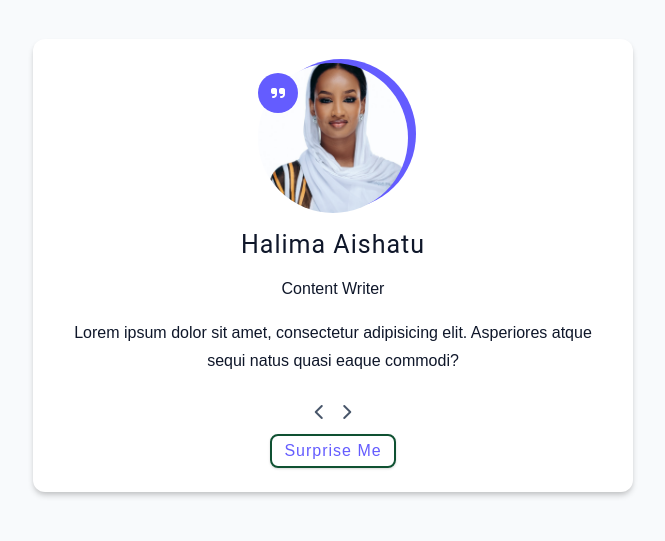
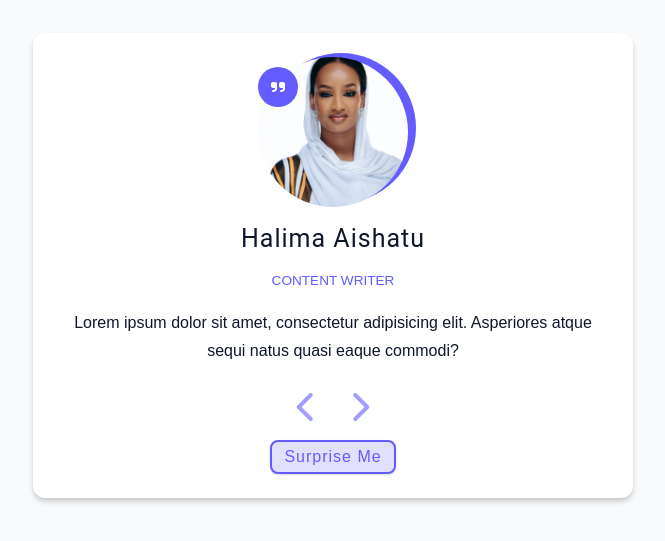
Before and after one commit to Ugo-X/JavaScript-Project_3-Reviews, a plain HTML site: page index.html in a window 1280 px wide. Shown: the part 173-714 px from the top of the page, without its empty margins (307-972 px from the left). Drawn offline with Linux system fonts and the light colour scheme.

Commit message:
updated reviews html

```diff
--- a/index.html
+++ b/index.html
@@ -36,7 +36,7 @@
             />
           </div>
           <h4 id="author">Halima Aishatu</h4>
-          <p id="job position">Content Writer</p>
+          <p id="job">Content Writer</p>
           <p class="info">
             Lorem ipsum dolor sit amet, consectetur adipisicing elit. Asperiores
             atque sequi natus quasi eaque commodi?
--- a/main.css
+++ b/main.css
@@ -304,20 +304,9 @@ main {
   position: relative;
 }
 
-.random-btn {
-  margin-top: 0.4rem;
-  border: 2px solid var(--green-dark);
-  background: transparent;
-  color: var(--primary-500);
-  border-radius: 0.5rem;
-}
 
-.prev-btn,
-.next-btn {
-  background: none;
-  border: none;
-  color: var(--grey-600);
-}
+
+
 .img-container::before {
   content: "";
   width: 100%;
@@ -345,3 +334,38 @@ main {
   display: grid;
   place-items: center;
 }
+
+#job {
+  text-transform: uppercase;
+  font-size: 0.85rem;
+  color: var(--primary-500);
+}
+
+.prev-btn,
+.next-btn {
+  background: none;
+  border: none;
+  color: var(--primary-300);
+  font-size: 2rem;
+  margin: 0 0.5rem;
+  transition: var(--transition);
+  cursor: pointer;
+}
+.prev-btn:hover,
+.next-btn:hover{
+color: var(--primary-500);
+}
+
+
+.random-btn {
+  margin-top: 0.75rem;
+  border: 2px solid var(--primary-500);
+  background: var(--primary-100);
+  color: var(--primary-500);
+  border-radius: 0.5rem;
+
+}
+.random-btn:hover{
+  background: var(--primary-400);
+  color: white;
+}
```
Also changed, not shown: ugo-3-1 (2).jpg (deleted), 1 other file.
